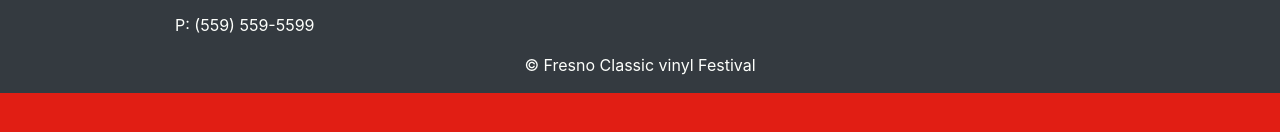
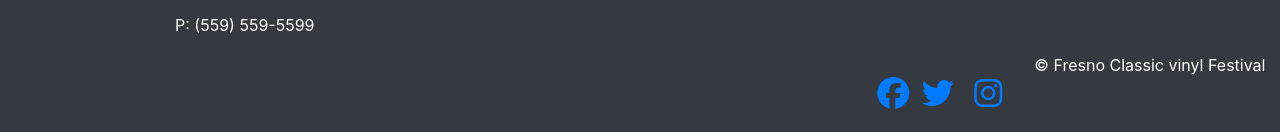
Before and after one commit to rmikelev/event-landing-page, a plain HTML site: page index.html in a window 1280 px wide. Shown: the part 1911-2043 px from the top of the page. Before the commit the page ends 2004 px from the top, so only its background shows below. Drawn offline with nearby package versions, Linux system fonts and the light colour scheme; files whose address does not match are found by name.

Commit message:
index.html

```diff
--- a/index.html
+++ b/index.html
@@ -5,6 +5,7 @@
     <meta http-equiv="X-UA-Compatible" content="IE=edge">
     <meta name="viewport" content="width=device-width, initial-scale=1.0">
     <title>Fresno Classic Vinyl Festival</title>
+    <script src="https://kit.fontawesome.com/03f6c3e4ce.js" crossorigin="anonymous"></script>
     <link rel="stylesheet" href="css/bootstrap.min.css">
     <link rel="stylesheet" href="./css/styles.css">
 </head>
@@ -132,10 +133,28 @@
                 </div>
             </div>
             <div class="row">
+            <div class="col-md-8 d flex flex-column justify-content-center align-itmes-center h-100 text-center"></div>
+            <div class="social-icons m-4 d flex flex-column justify-content-center align-itmes-center h-100 text-center">
+                <a href="https://www.facebook.com/" target="_blank" >
+                <i class="fab fa-2x fa-facebook"></i>
+                </a>
+                <a href="https://twitter.com/" target="_blank" class="mx-2">
+                  <i class="fab fa-2x fa-twitter"></i>
+                </a>
+                <a href="https://www.instagram.com/" target="_blank" class="mx-2">
+                  <i class="fab fa-2x fa-instagram"></i>
+                    </a>
+
+                </div>
+            <div class="row">
                 <div class="col-sm-12 text-center">
                     <p>&copy; Fresno Classic vinyl Festival</p>
+
                 </div>
             </div>
+
+
+
         </footer>
 
     <link rel="stylesheet" href="/js/bootstrap.bundle.min.js">
```
